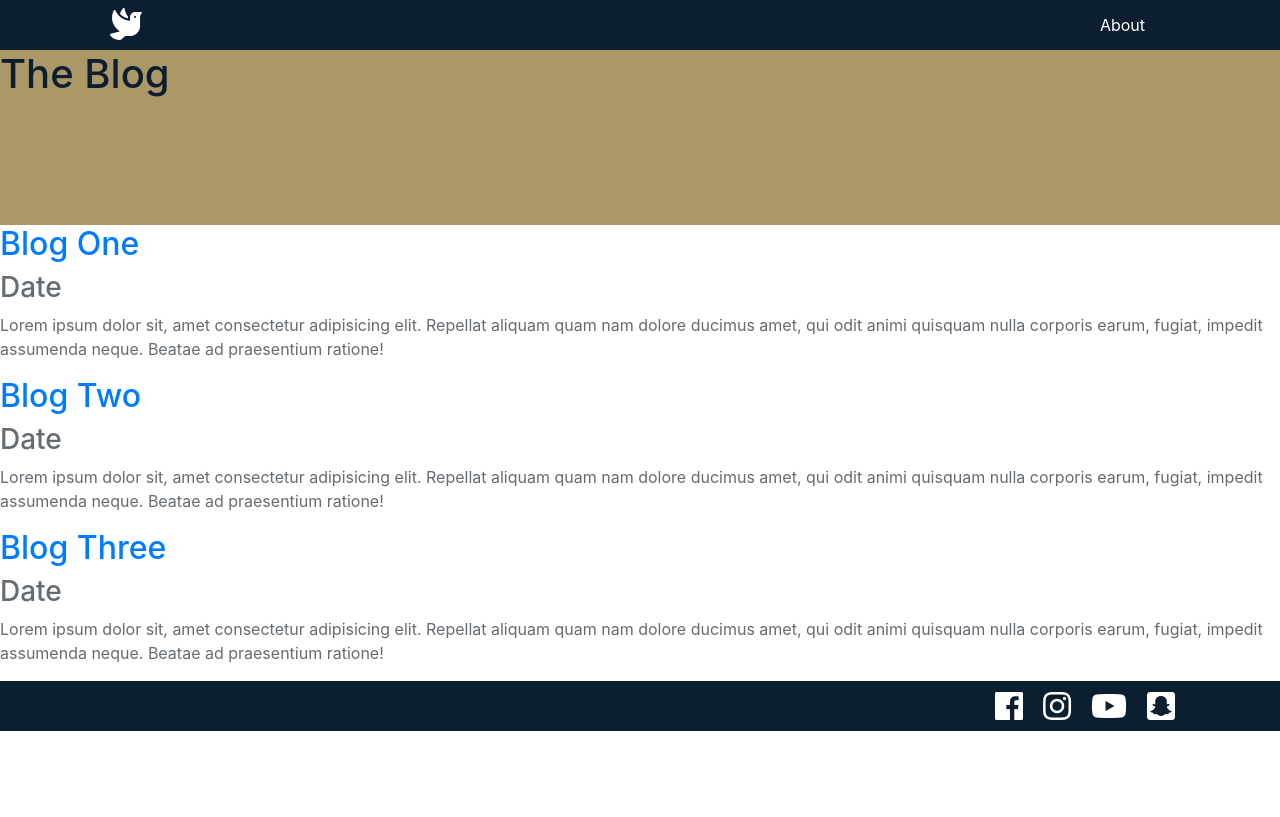
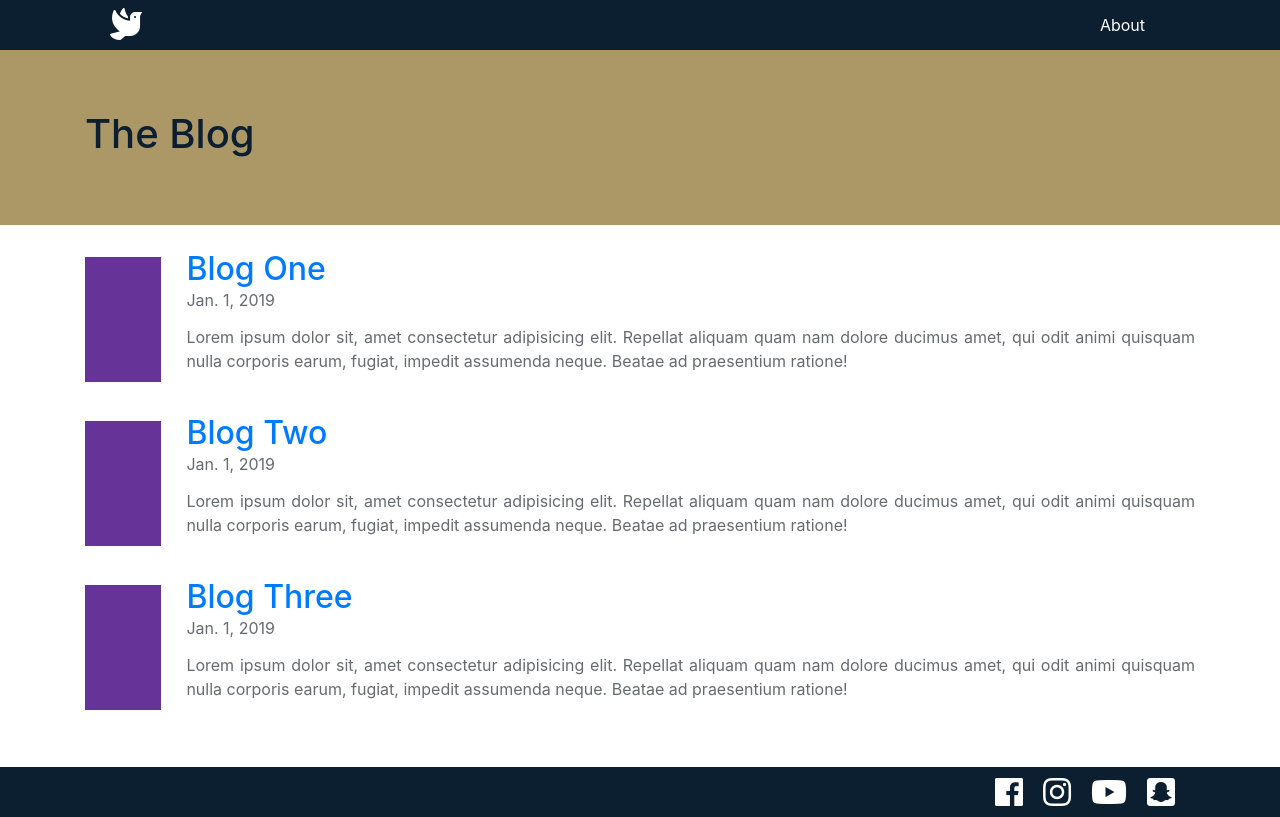
Before and after one commit to akmadsen/cpnt-201-group-assignment, a website: page public/index.html in a window 1280 px wide. Drawn offline with nearby package versions, Linux system fonts and the light colour scheme; files that its build step writes are made by us from their sources.

Commit message:
Basic card functionality up

```diff
--- a/public/index.html
+++ b/public/index.html
@@ -32,39 +32,57 @@
     </header>
 
     <div class="hero">
+        <div class="container">
             <h1>The Blog</h1>
+        </div>
     </div>
 
     <main>
+        <div class="container">
+            <div class="card-container">
                 <article class="blog-card">
+                    <div class="blog-image"></div>
+                    <div class="blog-text">
                         <a href="./blogname.html">
                             <h2>Blog One</h2>
                         </a>
-            <h3>Date</h3>
+                        <span>Jan. 1, 2019</span>
                         <p>Lorem ipsum dolor sit, amet consectetur adipisicing elit.
-                Repellat aliquam quam nam dolore ducimus amet, qui odit animi quisquam nulla corporis earum, fugiat,
+                            Repellat aliquam quam nam dolore ducimus amet, qui odit animi quisquam nulla corporis earum,
+                            fugiat,
                             impedit assumenda neque. Beatae ad praesentium ratione!</p>
+                    </div>
                 </article>
 
                 <article class="blog-card">
+                    <div class="blog-image"></div>
+                    <div class="blog-text">
                         <a href="./blogname.html">
                             <h2>Blog Two</h2>
                         </a>
-            <h3>Date</h3>
+                        <span>Jan. 1, 2019</span>
                         <p>Lorem ipsum dolor sit, amet consectetur adipisicing elit.
-                Repellat aliquam quam nam dolore ducimus amet, qui odit animi quisquam nulla corporis earum, fugiat,
+                            Repellat aliquam quam nam dolore ducimus amet, qui odit animi quisquam nulla corporis earum,
+                            fugiat,
                             impedit assumenda neque. Beatae ad praesentium ratione!</p>
+                    </div>
                 </article>
 
                 <article class="blog-card">
+                    <div class="blog-image"></div>
+                    <div class="blog-text">
                         <a href="./blogname.html">
                             <h2>Blog Three</h2>
                         </a>
-            <h3>Date</h3>
+                        <span>Jan. 1, 2019</span>
                         <p>Lorem ipsum dolor sit, amet consectetur adipisicing elit.
-                Repellat aliquam quam nam dolore ducimus amet, qui odit animi quisquam nulla corporis earum, fugiat,
+                            Repellat aliquam quam nam dolore ducimus amet, qui odit animi quisquam nulla corporis earum,
+                            fugiat,
                             impedit assumenda neque. Beatae ad praesentium ratione!</p>
+                    </div>
                 </article>
+            </div>
+        </div>
     </main>
 
     <footer>
--- a/src/sass/app.scss
+++ b/src/sass/app.scss
@@ -1,6 +1,5 @@
 
 // Variables
-
 @import './base/variables.scss';
 
 // Common Styles
--- a/src/sass/components/cards.scss
+++ b/src/sass/components/cards.scss
@@ -1,10 +1,9 @@
-
 // -------------------
-//  Member Cards
+// Shared Aspects
 // -------------------
 
 .card-container {
-    padding-top: $standard-margin;
+    padding: $standard-margin 0;
     display: flex;
     flex-direction: column;
 
@@ -21,26 +20,7 @@
     }
 }
 
-
-.member-card {
-    display: flex;
-    align-items: center;
-
-    width: 100%;
-    margin-bottom: $standard-margin;
-
-    @media (max-width: $medium-devices) {
-        flex-direction: column;
-        align-items: center;
-        width: $medium-card-size;
-    }
-
-    @media (max-width: $small-devices) {
-        width: $small-card-size;
-    }
-}
-
-.profile-pic {
+%standin-image {
     height: $profile-pic-size;
     width: $profile-pic-size;
     background-color: $profile-color;
@@ -60,7 +40,25 @@
     }
 }
 
-.member-info {
+%card-base {
+    display: flex;
+    align-items: center;
+
+    width: 100%;
+    margin-bottom: $standard-margin;
+
+    @media (max-width: $medium-devices) {
+        flex-direction: column;
+        align-items: center;
+        width: $medium-card-size;
+    }
+
+    @media (max-width: $small-devices) {
+        width: $small-card-size;
+    }
+}
+
+%card-text-base {
     h2 {
         margin-bottom: 0;
     }
@@ -81,3 +79,35 @@
         }
     }
 }
+
+// -------------------
+// Blog Cards
+// -------------------
+
+.blog-card {
+    @extend %card-base;
+}
+
+.blog-image {
+    @extend %standin-image;
+}
+
+.blog-text {
+    @extend %card-text-base;
+}
+
+// -------------------
+//  Member Cards
+// -------------------
+
+.member-card {
+    @extend %card-base;
+}
+
+.profile-pic {
+    @extend %standin-image;
+}
+
+.member-info {
+    @extend %card-text-base;
+}
```
Lines whose indentation alone changed are shown as unchanged.
